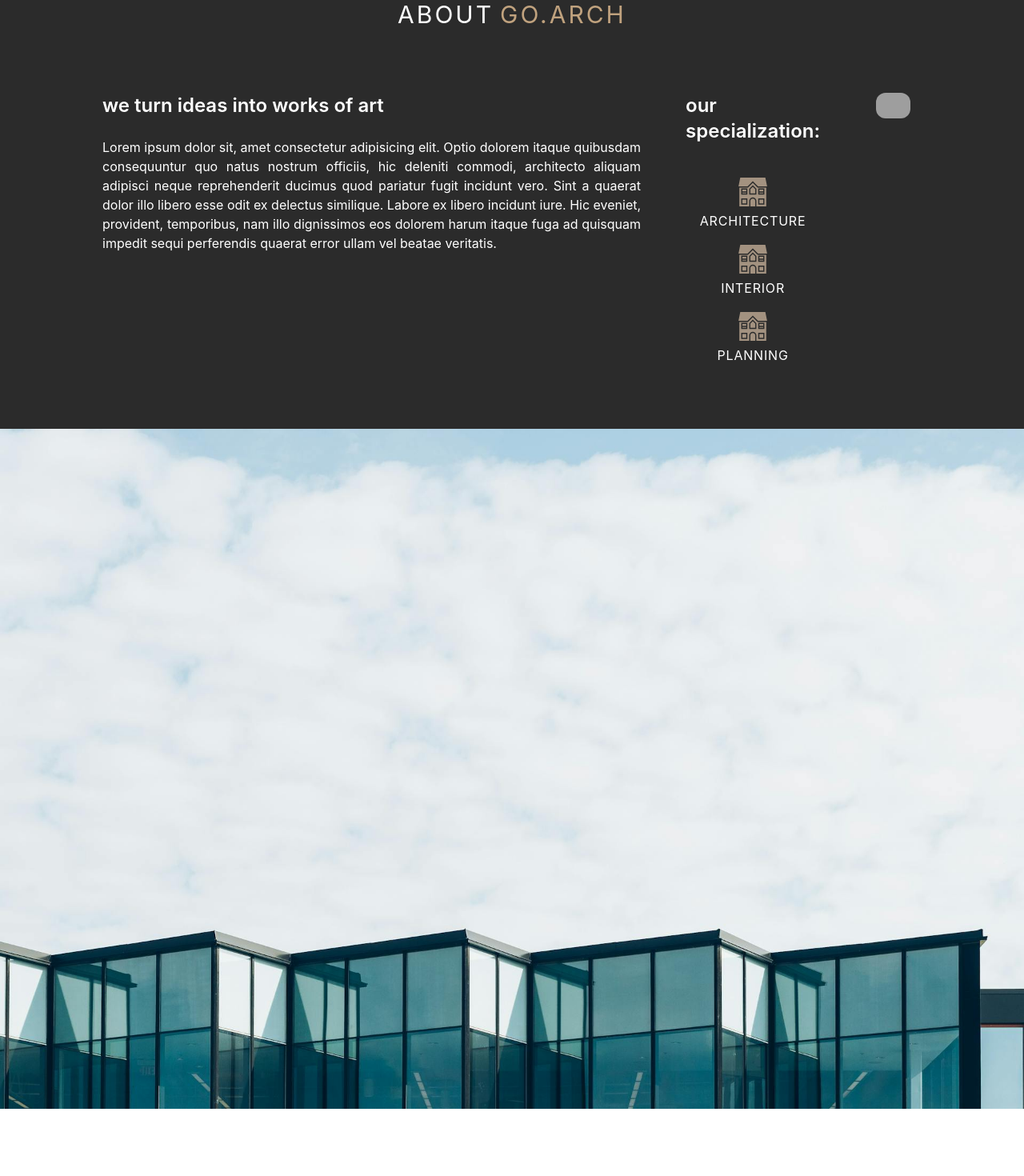
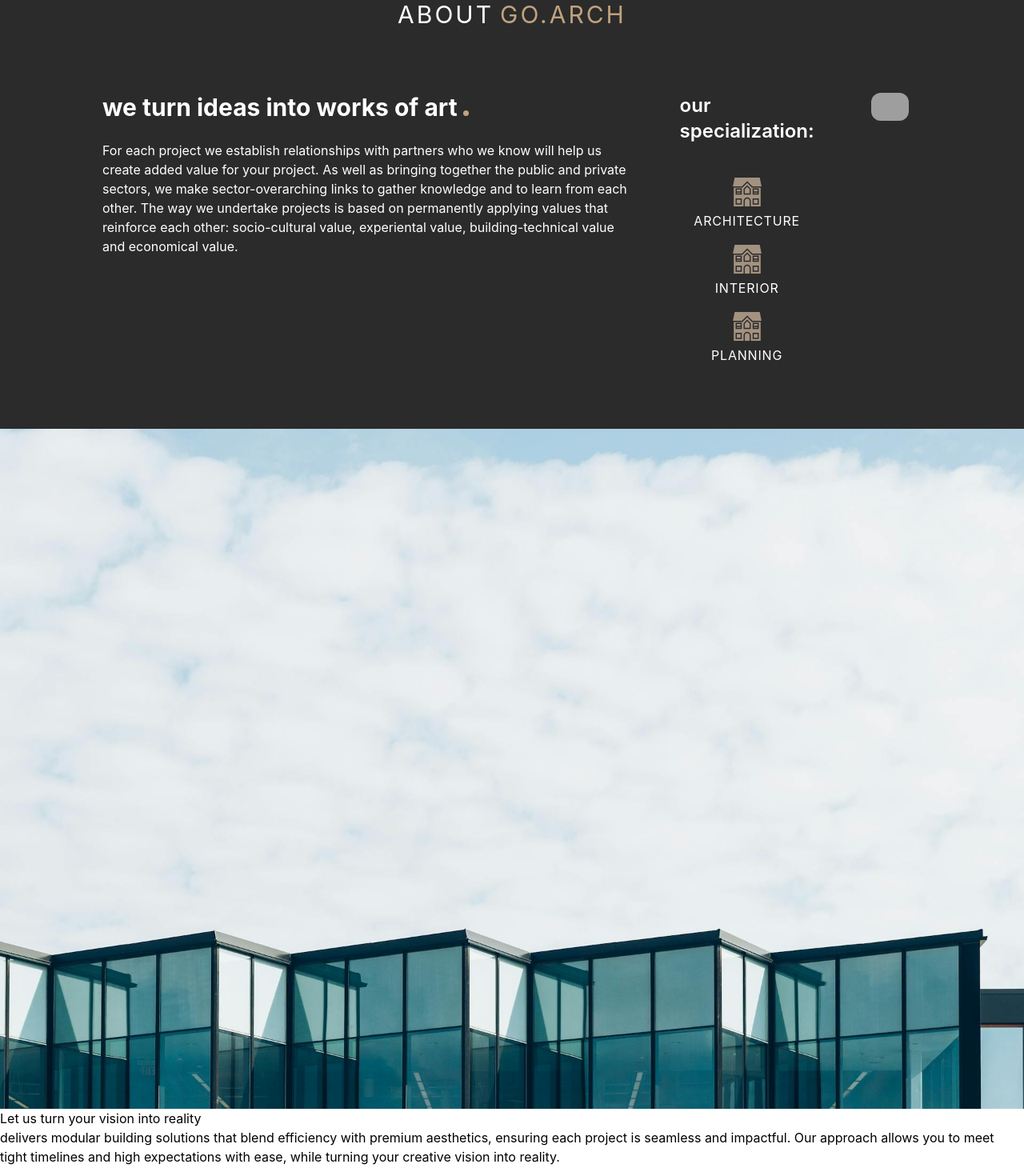
Before and after one commit to Tez-cyber/architecture-website, a React (Vite) app: page / in a window 1280 px wide. Shown: the part 880-2350 px from the top of the page at 80% size. Built offline with nearby package versions, Linux system fonts and the light colour scheme; grey boxes are pictures that could not be loaded.

Commit message:
Adjusted aboutsection head

```diff
--- a/src/components/AboutSection.jsx
+++ b/src/components/AboutSection.jsx
@@ -11,17 +11,17 @@ const AboutSection = () => {
             </div>
             <div className="flex flex-col gap-10 mx-10 md:flex-row md:gap-6 md:items-start lg:w-[1024px] lg:mx-auto lg:gap-14 ">
                 {/* -----------------first section */}
-                <div className="flex flex-col gap-6 text-justify ">
-                    <h2 className="font-semibold text-2xl ">we turn ideas into works of art</h2>
+                <div className="flex flex-col gap-6">
+                    <h2 className="font-bold text-3xl ">we turn ideas into works of art <span className='inline-block w-[7px] h-[7px] bg-lightCream rounded-3xl'></span></h2>
                     <p className="">
-                        Lorem ipsum dolor sit, amet consectetur adipisicing elit.
-                        Optio dolorem itaque quibusdam consequuntur quo natus nostrum
-                        officiis, hic deleniti commodi, architecto aliquam adipisci neque
-                        reprehenderit ducimus quod pariatur fugit incidunt vero. Sint a quaerat
-                        dolor illo libero esse odit ex delectus similique. Labore ex libero incidunt
-                        iure. Hic eveniet, provident, temporibus, nam illo dignissimos eos dolorem
-                        harum itaque fuga ad quisquam impedit sequi perferendis quaerat error ullam
-                        vel beatae veritatis.
+                        For each project we establish relationships with
+                        partners who we know will help us create added value
+                        for your project. As well as bringing together the public
+                         and private sectors, we make sector-overarching links to
+                         gather knowledge and to learn from each other. The way we
+                         undertake projects is based on permanently applying values that
+                         reinforce each other: socio-cultural value, experiental value,
+                         building-technical value and economical value.
                     </p>
                 </div>
                 {/* -----------------second section */}
--- a/src/components/Vision.jsx
+++ b/src/components/Vision.jsx
@@ -9,7 +9,12 @@ const Vision = () => {
             <img src={visImg} alt="" />
         </div>
         {/* ==== Content section ==== */}
-        <div className=""></div>
+        <div className="">
+            <h2>Let us turn your vision into reality</h2>
+            <p className="">
+                <span className=""></span> delivers modular building solutions that blend efficiency with premium aesthetics, ensuring each project is seamless and impactful. Our approach allows you to meet tight timelines and high expectations with ease, while turning your creative vision into reality.
+            </p>
+        </div>
     </div>
   )
 }
```
